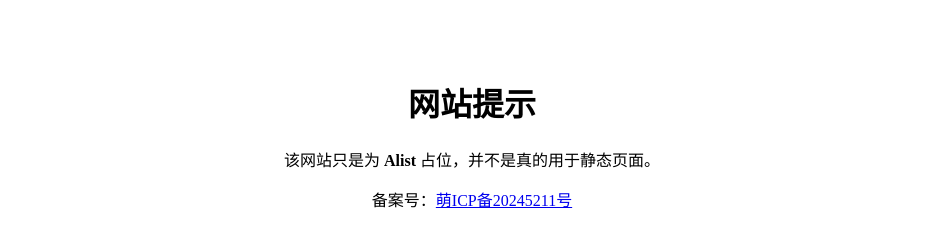
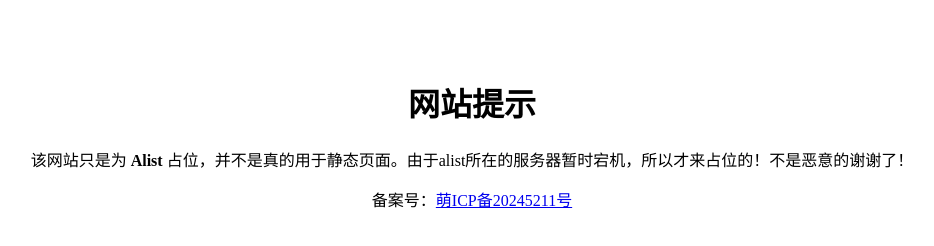
Before and after one commit to Bei-Chen-Leo/alist, a plain HTML site: page index.html in a window 1280 px wide. Shown: the whole page, without its empty margins (168-1102 px from the left). Drawn offline with Linux system fonts and the light colour scheme.

Commit message:
更新 index.html

```diff
--- a/index.html
+++ b/index.html
@@ -9,7 +9,7 @@
 
 <div style="text-align: center; padding: 50px;">
   <h1>网站提示</h1>
-  <p>该网站只是为 <strong>Alist</strong> 占位，并不是真的用于静态页面。</p>
+  <p>该网站只是为 <strong>Alist</strong> 占位，并不是真的用于静态页面。由于alist所在的服务器暂时宕机，所以才来占位的！不是恶意的谢谢了！</p>
   <p>备案号：<a href="https://icp.gov.moe/?keyword=20240502" target="_blank">萌ICP备20245211号</a></p>
 </div>
 
```
